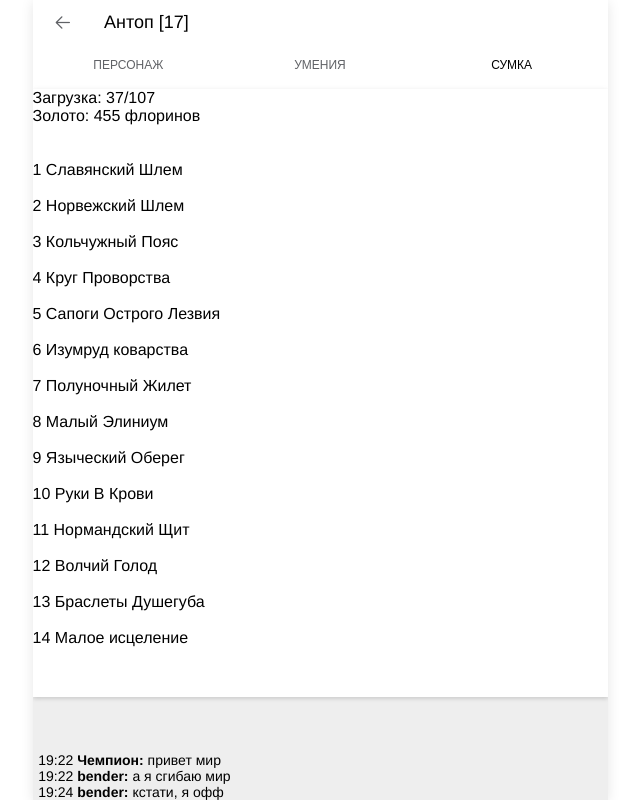
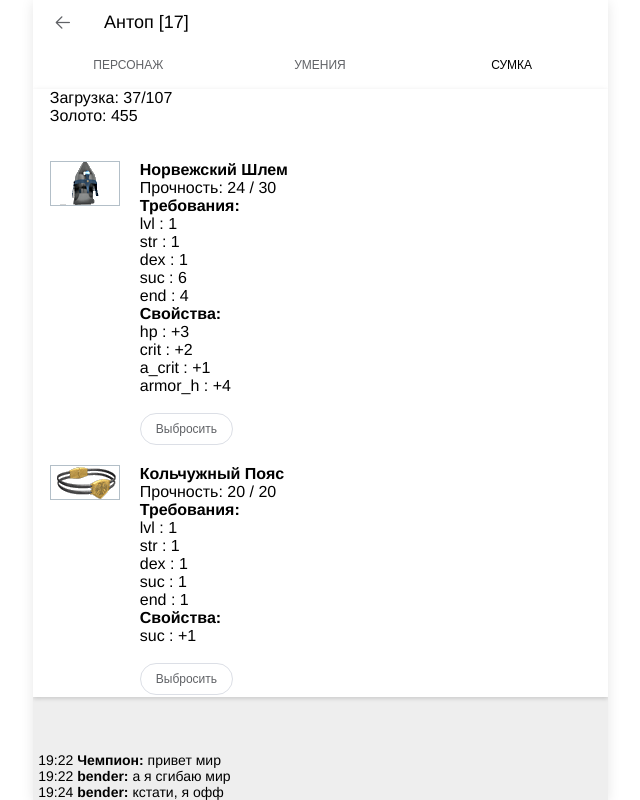
Before and after one commit to LilTonyTheCoder/DarkWorlds, a Nuxt app: page /personage/bag in a window 1280 px wide. Shown: the whole page, without its empty margins (320-960 px from the left). Built offline with nearby package versions, Linux system fonts and the light colour scheme.

Commit message:
wip inventory and bag: actions done

```diff
--- /dev/null
+++ b/components/blocks/clothes-item/index.vue
@@ -0,0 +1,163 @@
+<template>
+  <div class="clothes-item">
+    <div class="clothes-item__left">
+      <img
+        :src="item.img"
+        alt=""
+      >
+    </div>
+
+    <div class="clothes-item__right">
+      <b>
+        {{ item.info.title }}
+      </b>
+      <br>
+
+      Прочность: {{ item.durability }} / {{ item.info.maxDurability }}
+
+      <br>
+
+      <b>Требования:</b>
+      <br>
+
+      <div
+        v-for="(reqProp, reqKey, reqIndex) in item.require"
+        :key="`require ${reqIndex}`"
+      >
+        {{ reqKey }} : {{ reqProp }}
+      </div>
+
+      <b>Свойства:</b>
+
+      <div
+        v-for="(propProp, propKey, propIndex) in item.props"
+        :key="`property ${propIndex}`"
+      >
+        {{ propKey }} : +{{ propProp }}
+      </div>
+
+      <br>
+
+      <div v-if="buttonAction === 'default'">
+        <el-button
+          v-if="item.equippedIn"
+          type="warning"
+          round
+          size="small"
+          @click="undressItem(item.equippedIn)"
+        >
+          Снять
+        </el-button>
+
+        <div v-else>
+          <el-button
+            type="primary"
+            round
+            size="small"
+            @click="dressItem(item.id, item.equippedIn)"
+          >
+            Надеть
+          </el-button>
+          <br>
+          <!-- {{ dressTextToMultiType(item.id) }} -->
+        </div>
+      </div>
+
+      <div v-if="buttonAction === 'throwItem'">
+        <el-button
+          round
+          size="small"
+          @click="throwItem(item.id)"
+        >
+          Выбросить
+        </el-button>
+      </div>
+    </div>
+  </div>
+</template>
+
+<script>
+import { mapState, mapMutations } from 'vuex'
+
+export default {
+  name: 'BlockClothesItem',
+
+  props: {
+    item: {
+      default: () => {},
+      type: Object,
+    },
+
+    currentActiveTitle: {
+      default: '',
+      type: String,
+    },
+
+    buttonAction: {
+      type: String,
+
+      /**
+       * @type {string} string with accepted values:
+       * @value "default" - put on / take off item
+       * @value "throwItem" - throw item from inventory
+       */
+      default: 'default',
+    },
+  },
+
+  computed: {
+    ...mapState({
+      userEquip: state => state.user.equipped,
+    }),
+  },
+
+  methods: {
+    undressItem(equippedIn) {
+      this.userUndress(equippedIn)
+      this.$emit('close')
+    },
+
+    dressItem(itemId) {
+      // For multi type: ring, stone, etc.
+      Object.keys(this.userEquip).forEach((objKey) => {
+        if (this.userEquip[objKey] === itemId) {
+          this.userUndress(objKey)
+        }
+      })
+
+      this.userDress({ type: this.currentActiveTitle, id: itemId })
+
+      this.$emit('close')
+    },
+
+    throwItem(itemId) {
+      this.throwItemFromInventory(itemId)
+    },
+
+    ...mapMutations({
+      userDress: 'user/DRESS_ITEM',
+      userUndress: 'user/UNDRESS_ITEM',
+      throwItemFromInventory: 'user/THROW_ITEM_FROM_INVENTORY',
+    }),
+  },
+}
+</script>
+
+<style lang="scss">
+.clothes-item {
+  display: flex;
+  margin-bottom: 20px;
+
+  &:last-child {
+    margin-bottom: 0;
+  }
+
+  &__left {
+    width: 90px;
+  }
+
+  &__right {
+    width: calc(100% - 90px);
+  }
+}
+</style>
--- a/package.json
+++ b/package.json
@@ -22,6 +22,7 @@
     "babel-eslint": "^10.1.0",
     "eslint": "^7.10.0",
     "eslint-plugin-nuxt": "^1.0.0",
+    "jsdoc": "^3.6.6",
     "node-sass": "^5.0.0",
     "nuxt-sass-resources-loader": "^2.0.5",
     "sass-loader": "^10.1.0"
--- a/pages/personage/-userClothesSection.vue
+++ b/pages/personage/-userClothesSection.vue
@@ -2,7 +2,7 @@
   <div>
     <div
       v-for="(item, index) in clothes"
-      :key="index"
+      :key="`clothes ${index}`"
       :class="[
         'inventory__item',
         item.styleClass
@@ -25,47 +25,30 @@
     <el-dialog
       :title="dialogTitle"
       top="2vh"
-      custom-class="personage-page__dialog"
+      custom-class="personage-page__dialog dialog"
       :visible.sync="dialogVisible"
     >
-      <div
+      <BlockClothesItem
         v-for="(item, index) in dialogInnerItems"
-        :key="index"
-      >
-        {{ item.info.title }}
-        <br>
-        {{ item }}
-        <br>
-
-        <button
-          v-if="showUndressButton(item.id)"
-          @click="undressItem"
-        >
-          Снять
-        </button>
-
-        <div v-else>
-          <button
-            @click="dressItem(item.id)"
-          >
-            Надеть
-          </button>
-
-          {{ dressTextToMultiType(item.id) }}
-        </div>
-
-        <br><br>
-      </div>
+        :key="`dialog item ${index}`"
+        :item="item"
+        :current-active-title="currentActive.title"
+        @close="closeDialog"
+      />
     </el-dialog>
   </div>
 </template>
 
 <script>
-import { mapMutations, mapState } from 'vuex'
+import { mapState } from 'vuex'
 import { getItemById } from '~/backendInfo/items.js'
 
 export default {
   name: 'UserClothesSection',
+
+  components: {
+    BlockClothesItem: () => import('@/components/blocks/clothes-item'),
+  },
 
   props: {
     clothes: {
@@ -94,6 +77,7 @@ export default {
         belt: 'Пояс',
 
         stone: 'Камень',
+        rune: 'Руна',
       },
 
       dialogInnerItems: [],
@@ -136,7 +120,14 @@ export default {
 
       this.dialogInnerItems = this.allUserItemsExpanded.filter(el => el.type === type)
 
-      console.log(this.dialogInnerItems)
+      this.dialogInnerItems = this.dialogInnerItems.map((item) => {
+        const equippedIn = (this.userEquip[this.currentActive.title] === item.id) ? this.currentActive.title : null
+
+        return {
+          ...item,
+          equippedIn,
+        }
+      })
 
       this.dialogTitle = this.typeToNameMatch[type]
       this.dialogVisible = true
@@ -144,32 +135,6 @@ export default {
 
     getItem(id) {
       return getItemById(id)
-    },
-
-    undressItem() {
-      this.userUndress(this.currentActive.title)
-    },
-
-    dressItem(itemId) {
-      if (this.isMultiType) {
-        Object.keys(this.userEquip).forEach((objKey) => {
-          if (this.userEquip[objKey] === itemId) {
-            this.userUndress(objKey)
-          }
-        })
-
-        this.userDress({ type: this.currentActive.title, id: itemId })
-      } else {
-        this.userDress({ type: this.currentActive.type, id: itemId })
-      }
-    },
-
-    showUndressButton(itemId) {
-      if (this.isMultiType) {
-        return this.userEquip[this.currentActive.title] === itemId
-      } else {
-        return this.userEquip[this.currentActive.type] === itemId
-      }
     },
 
     dressTextToMultiType(itemId) {
@@ -184,10 +149,9 @@ export default {
       return outputText
     },
 
-    ...mapMutations({
-      userDress: 'user/DRESS_ITEM',
-      userUndress: 'user/UNDRESS_ITEM',
-    }),
+    closeDialog() {
+      this.dialogVisible = false
+    },
   },
 }
 </script>
--- a/pages/personage/bag/index.vue
+++ b/pages/personage/bag/index.vue
@@ -1,18 +1,25 @@
 <template>
   <div class="main-page bag-page">
     <div>Загрузка: 37/107</div>
-    <div>Золото: 455 флоринов</div>
+    <div>Золото: 455</div>
 
     <br><br>
 
-    <div
+    <!-- <div
       v-for="(item,index) in allItemsArray"
       :key="index"
     >
       {{ index + 1 }}
       {{ item.info.title }}
       <br> <br>
-    </div>
+    </div> -->
+
+    <BlockClothesItem
+      v-for="(item, index) in allItemsArray"
+      :key="`dialog item ${index}`"
+      :item="item"
+      button-action="throwItem"
+    />
   </div>
 </template>
 
@@ -22,6 +29,10 @@ import { getItemById, prototypes } from '~/backendInfo/items.js'
 
 export default {
   name: 'PersonageBagPage',
+
+  components: {
+    BlockClothesItem: () => import('@/components/blocks/clothes-item'),
+  },
 
   data() {
     return {
@@ -33,13 +44,28 @@ export default {
     ...mapState({
       userCommon: state => state.user.common,
       userInventory: state => state.user.inventory,
+      userEquipped: state => state.user.equipped,
     }),
 
     allItemsArray() {
       const arr = []
 
-      this.userInventory.forEach(el => {
-        arr.push(this.getItem(el))
+      this.userInventory.forEach(id => {
+        // sort only non-equipped items
+
+        let isEquippedCurrentItem = false
+
+        Object.keys(this.userEquipped).forEach((key) => {
+          if (this.userEquipped[key] === id) isEquippedCurrentItem = true
+        })
+
+        if (isEquippedCurrentItem) return
+
+        // add item info from back
+        arr.push({
+          id,
+          ...this.getItem(id),
+        })
       })
 
       return arr
@@ -67,5 +93,8 @@ export default {
 </script>
 
 <style lang="scss">
-
+.bag-page {
+  padding-left: 3%;
+  padding-right: 3%;
+}
 </style>
--- a/store/user/mutations.js
+++ b/store/user/mutations.js
@@ -17,4 +17,8 @@ export default {
   PUT_ON_AVATAR(state, payload) {
     state.common.avatar = payload
   },
+
+  THROW_ITEM_FROM_INVENTORY(state, payload) {
+    state.inventory = state.inventory.filter(el => el !== payload )
+  },
 }
```
Also changed, not shown: jsdoc.json (added, +23 -0 lines), 2 other files (tests, documents, lock files or other folders).
